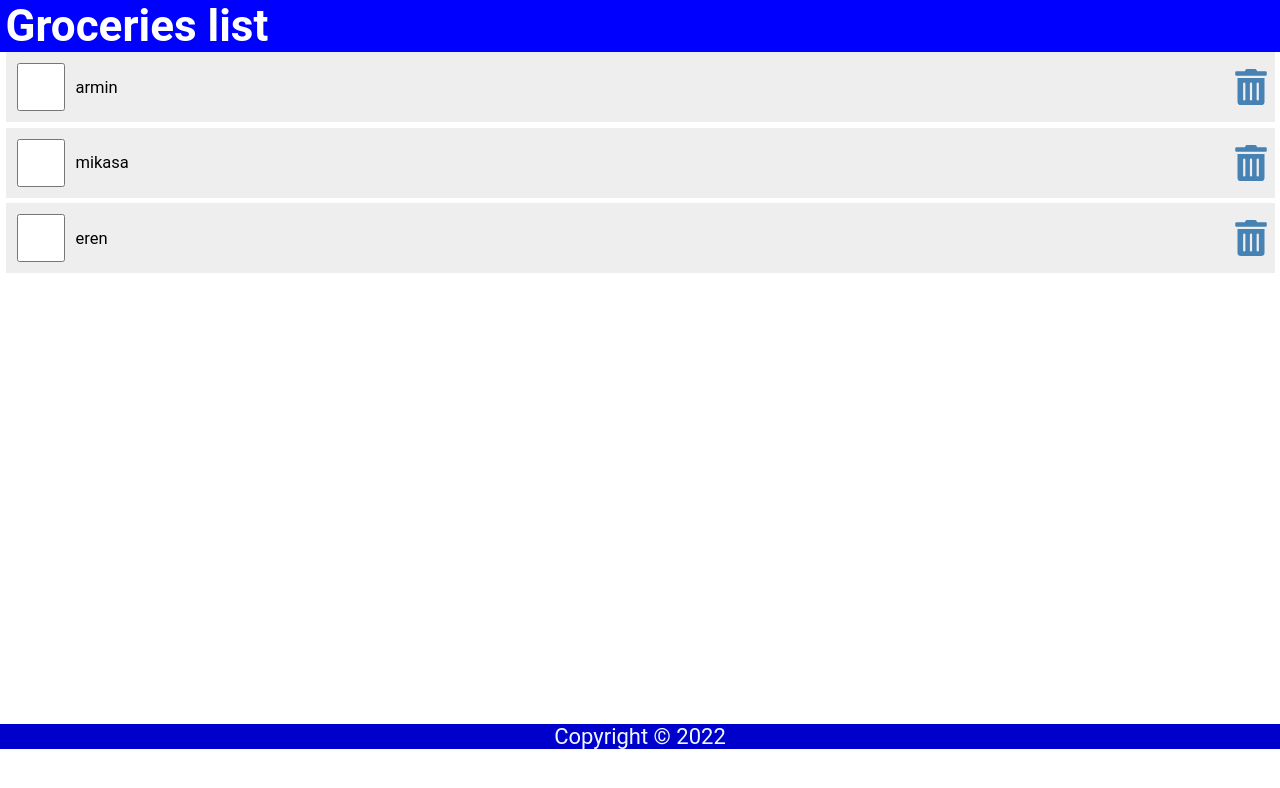
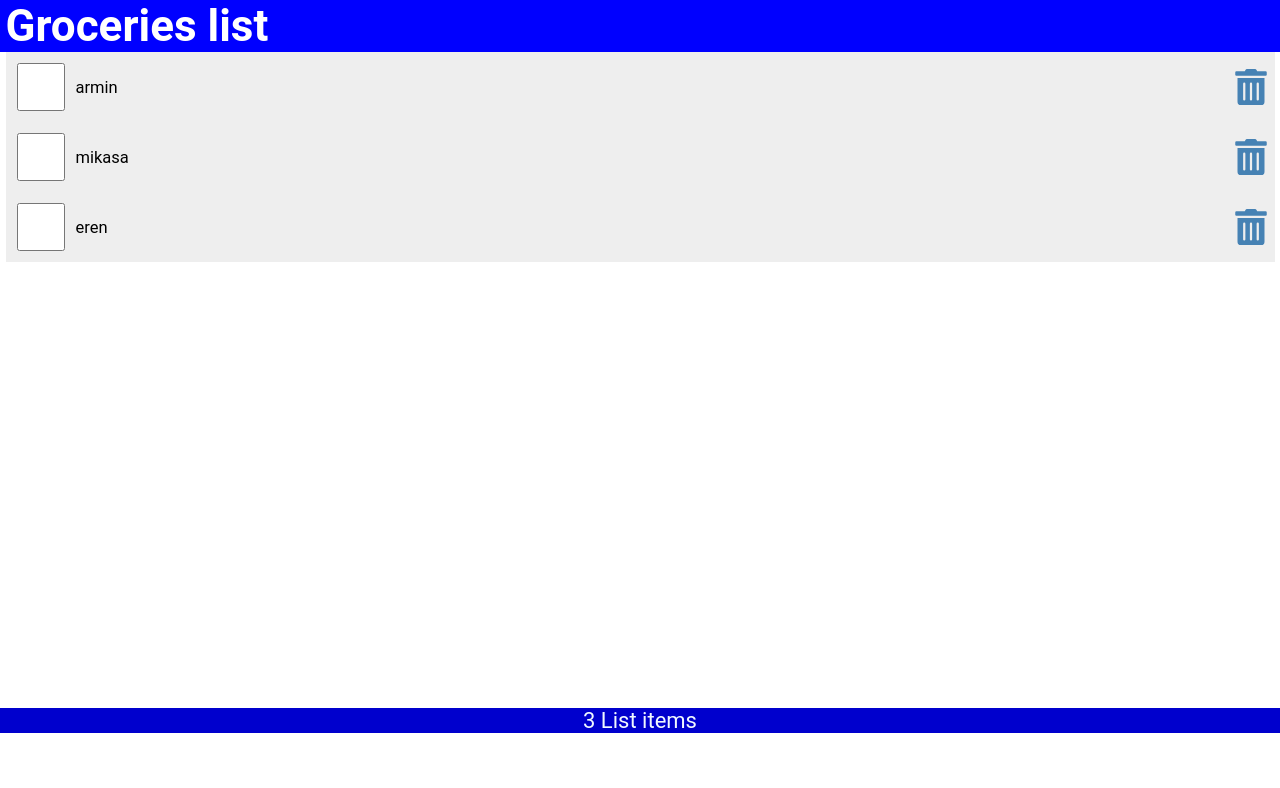
Before and after one commit to togetherwego/learn-react, a React (Create React App) app: page / in a window 1280 px wide. Shown: the top 788 px of the page. Built offline with nearby package versions, Linux system fonts and the light colour scheme.

Commit message:
add: props and prop dilling

```diff
--- a/src/App.js
+++ b/src/App.js
@@ -3,13 +3,53 @@
 import Footer from './Footer'
 import Content2 from './Content2'
 import './index.css'
+import { useState } from 'react'
 
 function App() {
+  const [items, setItems] = useState([
+    {
+      id: 1,
+      checked: false,
+      item: 'armin',
+    },
+    {
+      id: 2,
+      checked: false,
+      item: 'mikasa',
+    },
+    {
+      id: 3,
+      checked: false,
+      item: 'eren',
+    },
+  ])
+
+  //using usestate to can check the list
+  const handleCheck = (id) => {
+    console.log(`key: ${id}`)
+    const listItems = items.map((item) =>
+      item.id === id ? { ...item, checked: !item.checked } : item
+    )
+    setItems(listItems)
+    localStorage.setItem('shoppinglist', JSON.stringify(listItems))
+  }
+
+  const handleDelete = (id) => {
+    // console.log(id);
+    const listItems = items.filter((item) => item.id !== id)
+    setItems(listItems)
+    localStorage.setItem('shoppinglist', JSON.stringify(listItems))
+  }
+
   return (
     <div>
-      <Header />
-      <Content2 />
-      <Footer />
+      <Header title="Groceries" />
+      <Content2
+        items={items}
+        handleCheck={handleCheck}
+        handleDelete={handleDelete}
+      />
+      <Footer length={items.length} />
     </div>
   )
 }
--- a/src/Content2.js
+++ b/src/Content2.js
@@ -1,74 +1,20 @@
 import React from 'react'
-import { useState } from 'react'
-import { FaTrashAlt } from 'react-icons/fa'
+import ItemList from './ItemList'
 
-function Content2() {
-  const [items, setItems] = useState([
-    {
-      id: 1,
-      checked: false,
-      item: 'armin',
-    },
-    {
-      id: 2,
-      checked: false,
-      item: 'mikasa',
-    },
-    {
-      id: 3,
-      checked: false,
-      item: 'eren',
-    },
-  ])
-
-  //using usestate to can check the list
-  const handleCheck = (id) => {
-    console.log(`key: ${id}`)
-    const listItems = items.map((item) =>
-      item.id === id ? { ...item, checked: !item.checked } : item
-    )
-    setItems(listItems)
-    localStorage.setItem('shoppinglist', JSON.stringify(listItems))
-  }
-
-  const handleDelete = (id) => {
-    // console.log(id);
-    const listItems = items.filter((item) => item.id !== id)
-    setItems(listItems)
-    localStorage.setItem('shoppinglist', JSON.stringify(listItems))
-  }
+function Content2({ items, handleCheck, handleDelete }) {
   return (
     <main>
       {items.length ? (
-
-        <ul>
-        {items.map((item) => (
-          <li className="item" key={item.id}>
-            <input
-              type="checkbox"
-              onChange={() => handleCheck(item.id)}
-              checked={item.checked}
-              />
-            <label
-              style={item.checked ? { textDecoration: 'line-through' } : null}
-              onDoubleClick={() => handleCheck(item.id)}
-              >
-              {item.item}
-            </label>
-            {/* <button>Delete</button> */}
-            <FaTrashAlt
-              onClick={() => handleDelete(item.id)}
-              role="button"
-              tabIndex={0}
-              />
-          </li>
-        ))}
-      </ul>
-    ) : (
-      <p style={{ marginTop: '2rem' }}>Your list is empty</p>
-    )}
+        <ItemList
+          items={items}
+          handleCheck={handleCheck}
+          handleDelete={handleDelete}
+        ></ItemList>
+      ) : (
+        <p style={{ marginTop: '2rem' }}>Your list is empty</p>
+      )}
     </main>
-    )
+  )
 }
 
 export default Content2
--- a/src/Footer.js
+++ b/src/Footer.js
@@ -1,11 +1,11 @@
 import React from 'react'
 
-function Footer() {
+function Footer({length}) {
   const today = new Date()
 
   return (
     <footer style={{ alignItems: 'flex-end' }} >
-      <p>Copyright &copy; {today.getFullYear()}</p>
+      <p>{length} List {length <= 1? 'item': 'items'}</p>
     </footer>
   )
 }
--- /dev/null
+++ b/src/ItemList.js
@@ -0,0 +1,20 @@
+import React from 'react'
+import LineItem from './LineItem'
+
+const ItemList = ({ items, handleCheck, handleDelete }) => {
+  return (
+    <ul>
+      {items.map((item) => (
+        <LineItem
+          key={item.id}
+          item={item}
+          handleCheck={handleCheck}
+          handleDelete={handleDelete}
+
+        />
+      ))}
+    </ul>
+  )
+}
+
+export default ItemList
--- /dev/null
+++ b/src/LineItem.js
@@ -0,0 +1,31 @@
+import React from 'react'
+import { FaTrashAlt } from 'react-icons/fa'
+
+const LineItem = ({ item, handleCheck, handleDelete }) => {
+  return (
+    <div>
+      <li className="item" key={item.id}>
+        <input
+          type="checkbox"
+          onChange={() => handleCheck(item.id)}
+          checked={item.checked}
+        />
+        <label
+          style={item.checked ? { textDecoration: 'line-through' } : null}
+          onDoubleClick={() => handleCheck(item.id)}
+        >
+          {item.item}
+        </label>
+        {/* <button>Delete</button> */}
+        <FaTrashAlt
+          onClick={() => handleDelete(item.id)}
+          role="button"
+          tabIndex={0}
+          aria-label={`Delete ${item.item}`}
+        />
+      </li>
+    </div>
+  )
+}
+
+export default LineItem
--- a/src/index.css
+++ b/src/index.css
@@ -44,7 +44,7 @@
   display: flex;
   flex-direction: column;
   flex-grow: 1;
-  justify-content: center;
+  justify-content: flex-start;
   align-items: center;
   overflow-y: auto;
 }
```
